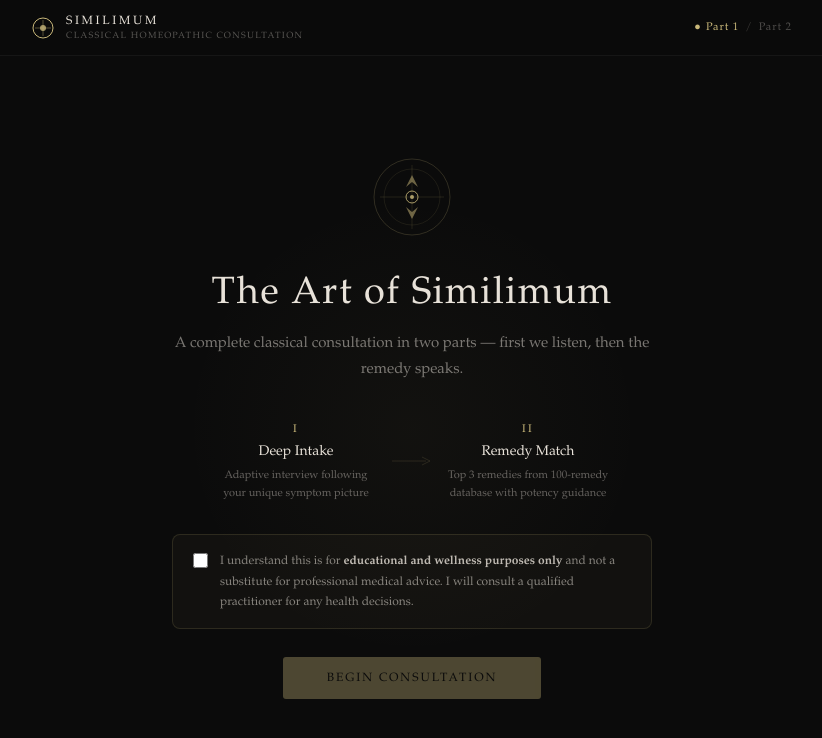
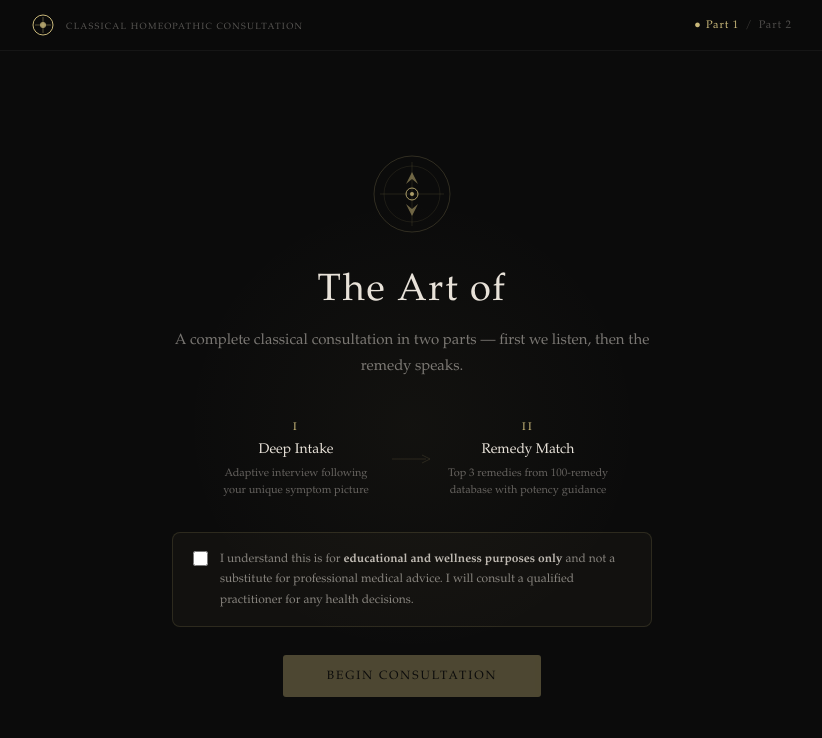
Before and after one commit to colinbuzoianu-arch/vivo, a React (Vite) app in the folder vivo/: page / in a window 1280 px wide. Shown: the top 738 px of the page, without its empty margins (228-1050 px from the left). Built offline with nearby package versions, Linux system fonts and the light colour scheme.

Commit message:
Update App.jsx

```diff
--- a/vivo/src/App.jsx
+++ b/vivo/src/App.jsx
@@ -24,7 +24,7 @@ export default function App() {
   // Restore session on mount (survives page refresh within same tab)
   useEffect(() => {
     try {
-      const saved = sessionStorage.getItem("similimum_session");
+      const saved = sessionStorage.getItem("vivo_session");
       if (saved) {
         const s = JSON.parse(saved);
         if (s.phase && s.phase !== "welcome") {
@@ -42,8 +42,8 @@ export default function App() {
   // Persist session on every meaningful state change
   const saveSession = useCallback((patch) => {
     try {
-      const current = JSON.parse(sessionStorage.getItem("similimum_session") || "{}");
-      sessionStorage.setItem("similimum_session", JSON.stringify({ ...current, ...patch }));
+      const current = JSON.parse(sessionStorage.getItem("vivo_session") || "{}");
+      sessionStorage.setItem("vivo_session", JSON.stringify({ ...current, ...patch }));
     } catch { /* ignore */ }
   }, []);
 
@@ -166,7 +166,7 @@ export default function App() {
     setTopRemedies([]);
     setAnalysisText("");
     setPhase("welcome");
-    sessionStorage.removeItem("similimum_session");
+    sessionStorage.removeItem("_session");
   };
 
   const handleKey = (e) => {
@@ -220,7 +220,7 @@ function Header({ phase }) {
           <circle cx="11" cy="11" r="3" fill="#c9b87a" opacity="0.8"/>
         </svg>
         <div>
-          <div className={styles.logoText}>SIMILIMUM</div>
+          <div className={styles.logoText}></div>
           <div className={styles.logoSub}>Classical Homeopathic Consultation</div>
         </div>
         <div className={styles.phaseIndicator}>
@@ -266,7 +266,7 @@ function WelcomeScreen({ onStart }) {
           </svg>
         </div>
 
-        <h1 className={styles.welcomeTitle}>The Art of Similimum</h1>
+        <h1 className={styles.welcomeTitle}>The Art of </h1>
         <p className={styles.welcomeSubtitle}>
           A complete classical consultation in two parts — first we listen, then the remedy speaks.
         </p>
```
